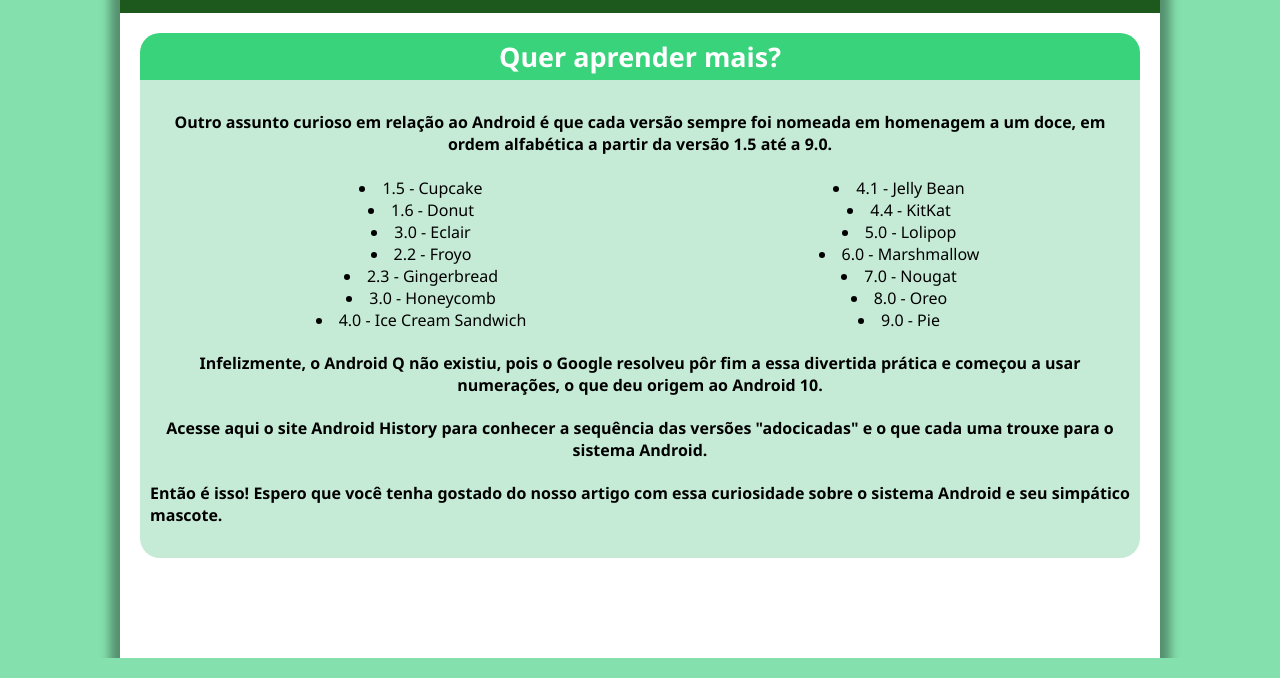
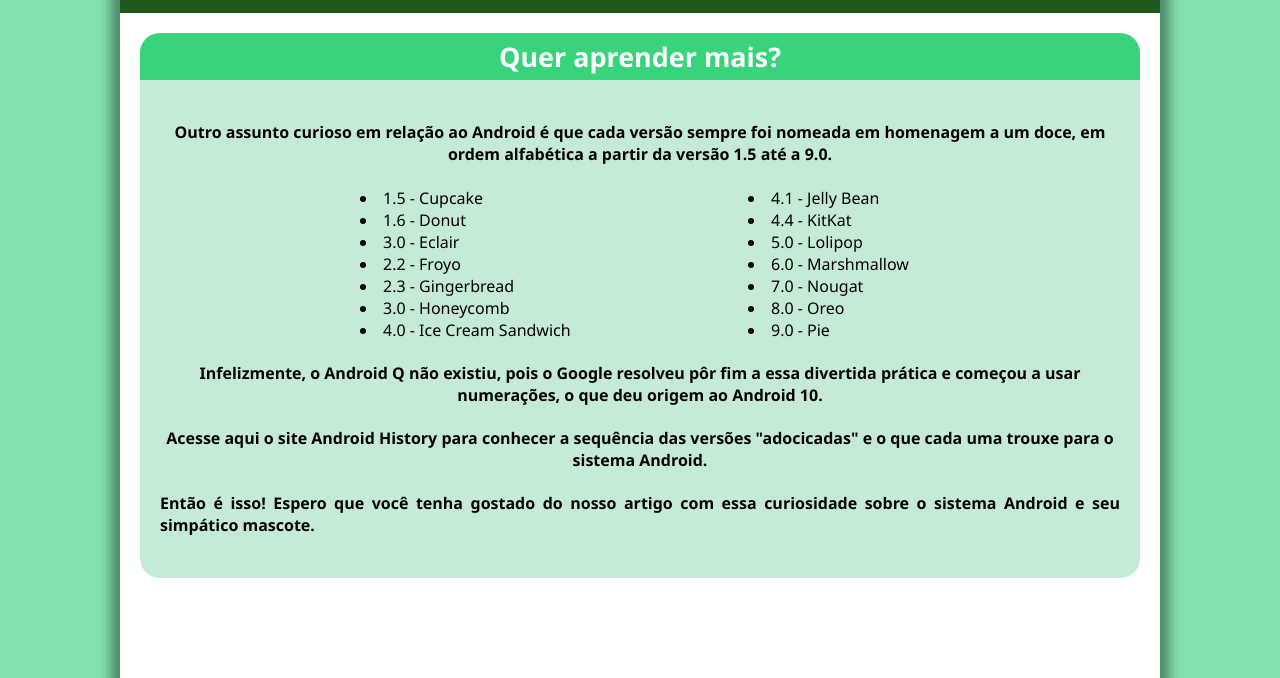
Before and after one commit to humbertojuniorm/projeto-android, a plain HTML site: page index.html in a window 1280 px wide. Shown: the part 2815-3493 px from the top of the page. Drawn offline with Linux system fonts and the light colour scheme.

Commit message:
correções

```diff
--- a/index.html
+++ b/index.html
@@ -79,7 +79,7 @@
         }
         aside {
             background-color: #C5EBD6;
-            padding: 10px;
+            padding: 20px;
             border-radius: 0px 0px 20px 20px;
         }
         .div2 {
@@ -104,6 +104,7 @@
         .ul1 {
             list-style-position: inside;
             columns: 2;
+            padding-left: 200px;
         }
 
         .pequena {
@@ -117,6 +118,10 @@
 
         .h3s {
             margin: 0px;
+        }
+
+        li {
+            text-align: left;
         }
     </style>
 </head>
```
